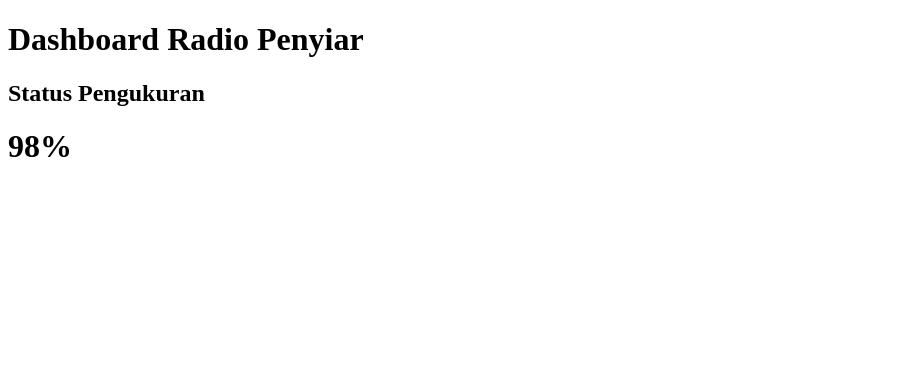
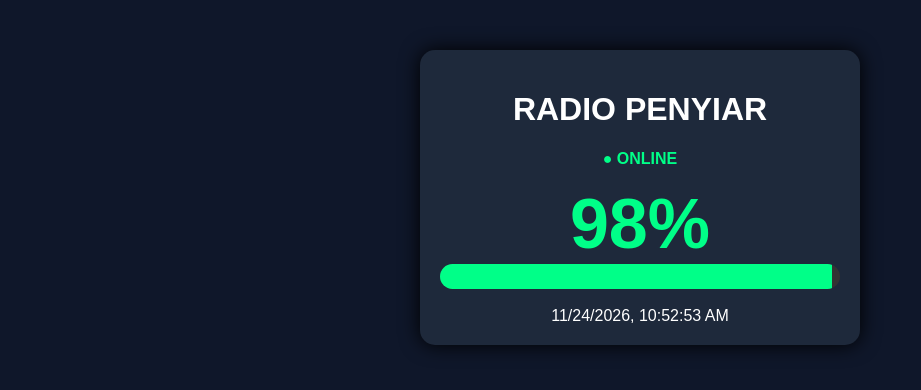
Before and after one commit to Juano805/radio-pengukuran, a plain HTML site: page index.html in a window 1280 px wide. Shown: the whole page, without its empty margins (0-921 px from the left). Drawn offline with Linux system fonts and the light colour scheme.

Commit message:
dashboard modern

```diff
--- a/index.html
+++ b/index.html
@@ -1,17 +1,79 @@
 <!DOCTYPE html>
 <html>
 <head>
+<meta charset="UTF-8">
 <title>Radio Penyiar</title>
+<style>
+body{
+background:#0f172a;
+color:white;
+font-family:Arial;
+text-align:center;
+}
+.container{
+margin-top:50px;
+}
+.card{
+width:400px;
+margin:auto;
+background:#1e293b;
+padding:20px;
+border-radius:15px;
+box-shadow:0px 0px 20px #000;
+}
+.nilai{
+font-size:70px;
+color:#00ff88;
+font-weight:bold;
+}
+.progress{
+height:25px;
+background:#333;
+border-radius:25px;
+overflow:hidden;
+}
+.bar{
+height:100%;
+background:#00ff88;
+width:0%;
+}
+.online{
+color:#00ff88;
+font-weight:bold;
+}
+</style>
 </head>
 <body>
-<h1>Dashboard Radio Penyiar</h1>
-<h2>Status Pengukuran</h2>
-<h1 id="nilai">0%</h1>
+<div class="container">
+<div class="card">
+<h1>RADIO PENYIAR</h1>
+<p class="online">
+● ONLINE
+</p>
+<div id="nilai" class="nilai">
+0%
+</div>
+<div class="progress">
+<div id="bar" class="bar"></div>
+</div>
+<br>
+<div id="jam"></div>
+</div>
+</div>
 <script>
+function updateJam(){
+const sekarang = new Date();
+document.getElementById("jam").innerHTML =
+sekarang.toLocaleString();
+}
+setInterval(updateJam,1000);
 fetch("data.json")
-.then(response => response.json())
-.then(data => {
-document.getElementById("nilai").innerText = data.nilai;
+.then(r=>r.json())
+.then(data=>{
+document.getElementById("nilai").innerHTML =
+data.nilai;
+document.getElementById("bar").style.width =
+data.nilai;
 });
 </script>
 </body>
```
